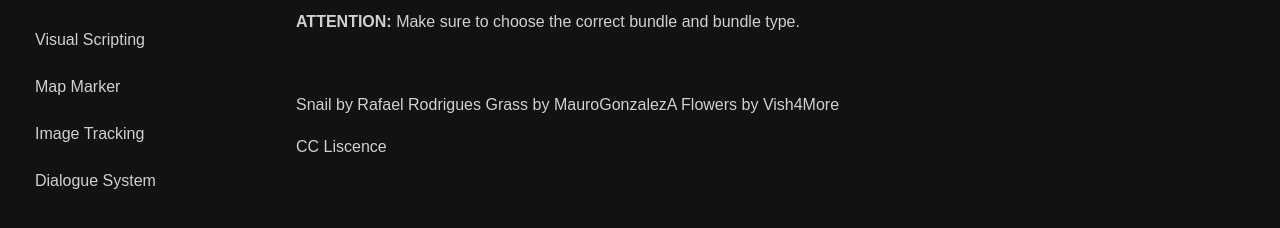
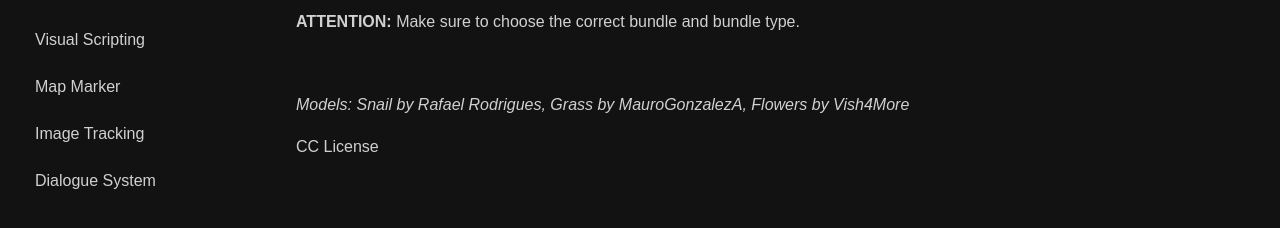
Before and after one commit to untoldgarden/meadow-manual, a Jekyll site: the page built from meadow-studio.md, in a window 1280 px wide and 900 px high, scrolled down 1630 px. Shown: the part 555-783 px from the top of the window. Built offline with Jekyll 4.4.1, drawn with Linux system fonts in a browser that asks for light colours; the table of contents is made by our own code.

Commit message:
license spelt correctly

```diff
--- a/meadow-studio.md
+++ b/meadow-studio.md
@@ -48,12 +48,11 @@ Open the experience you would like to update. Here you can choose which bundle t
 
 If you have more updates to publish later on, simply repeat this process to update again.
 
+
 **ATTENTION:** Make sure to choose the correct bundle and bundle type.
 
 <br>
 
-Snail by Rafael Rodrigues
-Grass by MauroGonzalezA
-Flowers by Vish4More
+*Models: Snail by Rafael Rodrigues, Grass by MauroGonzalezA, Flowers by Vish4More*
 
-[CC Liscence](https://creativecommons.org/licenses/by/4.0/)
+[CC License](https://creativecommons.org/licenses/by/4.0/)
```
